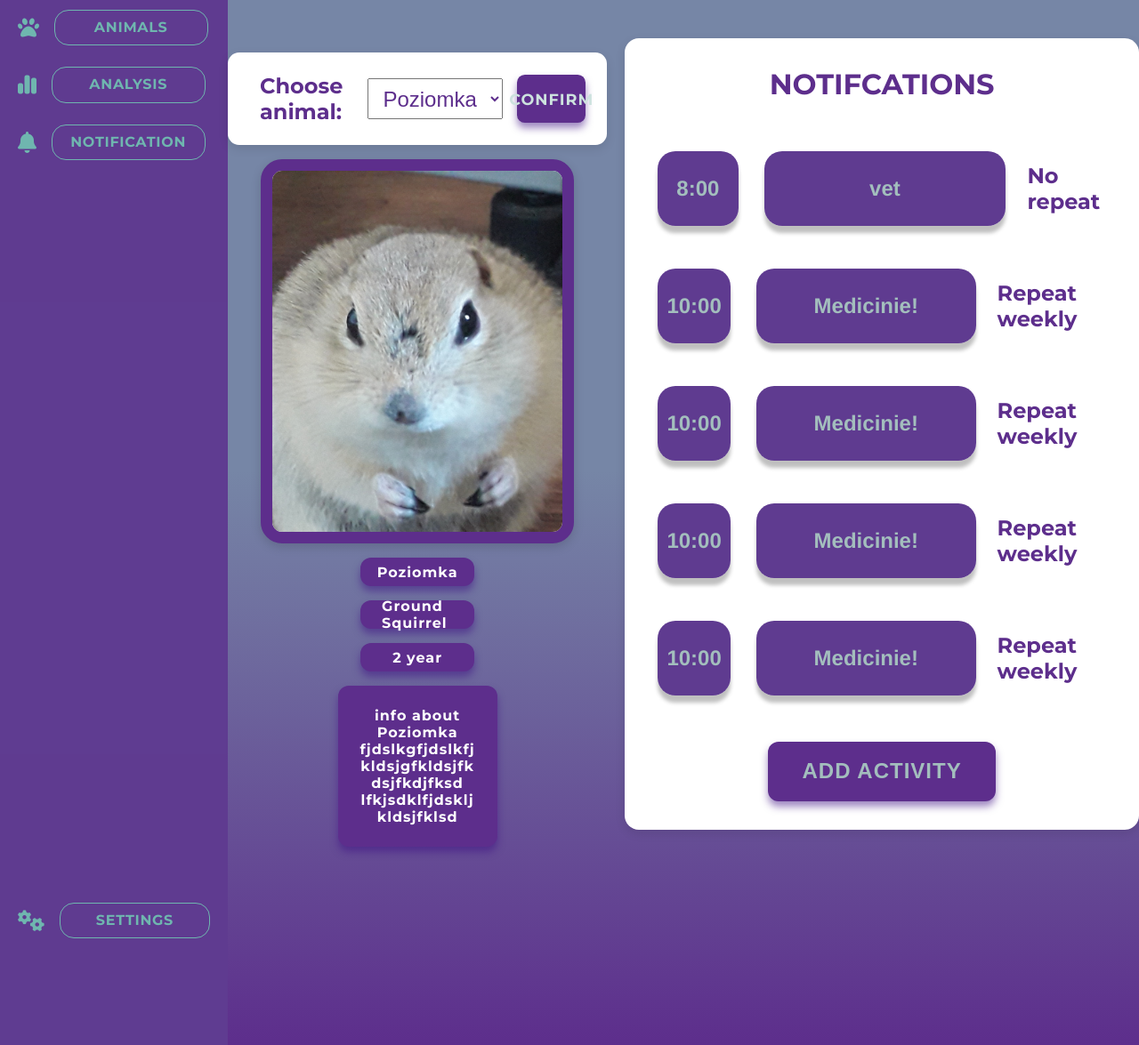
After one commit to julpol00/wdpai-2025, a PHP site: page /public/views/add_notification.html in a window 1280 px wide. The commit adds this page. Shown: the part 169-1344 px from the top of the page at 89% size. Run offline with PHP 8.4, Linux system fonts and the light colour scheme; some libraries are stand-ins or nearby versions.

Commit message:
Add page add_notifcations and add little chnages in pet_journal.css

```diff
--- /dev/null
+++ b/LAB01-KONFIGURACJA/public/css/add_notification.css
@@ -0,0 +1,69 @@
+
+.calendar-label{
+    color:  #5d2e8c;
+    font-family: 'Montserrat', sans-serif;
+    font-weight: bold;
+    font-size: 2em;
+}
+
+label {
+  display: flex;
+  color: #6fb6af;
+  flex-direction: column;
+  align-items: center;
+  font-size: 1em;
+  font-family: 'Montserrat', sans-serif;
+  cursor: pointer;
+  font-weight: bold;
+}
+
+label input[type="checkbox"] {
+  margin-bottom: 0.5em;
+  width: 3vw;
+  height: 3vh;
+}
+
+.repeat-info{
+    color:  #5d2e8c;
+    font-weight: bold;
+    font-size: 1.5em;
+}
+
+.select-section{
+  display: flex;
+  align-items: center;
+  font-family: 'Montserrat', sans-serif;
+  color:  #5d2e8c;
+  background-color: white;
+  gap: 1em;
+
+  padding: 1em 1.5em;
+  border-radius: 0.8em;
+  box-shadow: 0 4px 12px rgba(0, 0, 0, 0.1);
+}
+
+.animal-label {
+  font-size: 1.5em;
+  font-weight: bold;
+  color: #5d2e8c;
+}
+
+#animal {
+  font-size: 1.5em;
+  padding: 0.3em 0.5em;
+  color: #5d2e8c;
+}
+
+#confirm {
+  background-color: #5d2e8c;
+  color: #cde2de;
+  font-weight: bold;
+  font-size: 1.1em;
+  display: flex;
+  align-items: center;
+  justify-content: center;
+  width: 6vw;
+  height: 4vh;
+  border-radius: 0.5em;
+  cursor: pointer;
+}
--- a/LAB01-KONFIGURACJA/public/css/pet_journal.css
+++ b/LAB01-KONFIGURACJA/public/css/pet_journal.css
@@ -85,7 +85,7 @@
 
 
 .calendar-section {
-  max-width: 1000px;
+  max-width: 1250px;
   margin: 4em auto;
   padding: 2em;
   background-color: #fff;
@@ -163,6 +163,9 @@
   flex-direction: column;
   gap: 0em;
   margin-bottom: 1em;
+
+  max-height: 50vh; /* lub dowolna wysokość */
+  overflow-y: auto;
 }
 
 .note, .note-form {
@@ -288,3 +291,22 @@
   background-color: #5123a8;
   transform: translateY(-2px);
 }
+
+
+.notes-list::-webkit-scrollbar {
+  width: 8px;
+}
+
+.notes-list::-webkit-scrollbar-track {
+  background: #f1f1f1;
+  border-radius: 10px;
+}
+
+.notes-list::-webkit-scrollbar-thumb {
+  background: #5d2e8c;
+  border-radius: 10px;
+}
+
+.notes-list::-webkit-scrollbar-thumb:hover {
+  background: #5123a8;
+}
--- /dev/null
+++ b/LAB01-KONFIGURACJA/public/views/add_notification.html
@@ -0,0 +1,114 @@
+<!DOCTYPE html>
+<html lang="en">
+<head>
+    <meta charset="UTF-8">
+    <meta name="viewport" content="width=device-width, initial-scale=1.0">
+    <link rel="stylesheet" type="text/css" href="../css/style.css">
+    <link rel="stylesheet" type="text/css" href="../css/pet_journal.css">
+    <link rel="stylesheet" type="text/css" href="../css/add_notification.css">
+    <script src="https://kit.fontawesome.com/6c7c83f719.js" crossorigin="anonymous"></script>
+    <title>Add Notification</title>
+</head>
+<body>
+    <header>
+        <div class="logo-title">
+            <img src="../img/logo_2.svg" alt="Rodent Analytics logo">
+            <div class = "title-text">
+            <span class="rodent">RODENT</span>
+            <span class="analytics">ANALYTICS</span>
+            </div>
+        </div>
+    </header>
+    <div class="base-container">
+        <nav>
+            <ul>
+                <div class="menu-group">
+                <li><i class="fa-solid fa-paw"></i> <a href="#" class="button">ANIMALS</a> </li>
+                <li><i class="fa-solid fa-chart-simple"></i><a href="#" class="button">ANALYSIS</a> </li>
+                <li><i class="fa-solid fa-bell"></i> <a href="#" class="button">NOTIFICATION</a> </li>
+                </div>
+                <li class="bottom-item"><i class="fa-solid fa-gears"></i> <a href="#" class="button">SETTINGS</a> </li>
+            </ul>
+         </nav>
+        <main>
+                <div class="wrapper">
+                <div class="pet-profile">
+                    <div class="text-group">
+                     <div class="select-section">
+                    <label for="animal" id="animal">Choose animal:</label>
+                    <select id="animal" name="animal">
+                    <option value="Poziomka">Poziomka</option>
+                    <option value="Rufus">Rufus</option>
+                    <option value="Koko">Koko</option>
+                    </select>
+                    <div class="add-button" id="confirm">CONFIRM</div>
+                    </div>
+                    <div class="card">
+                    <img src="../img/uploads/suseł.jpg" alt="Poziomka" class="card-image" />
+                    </div>
+                    <div class="normal-text">Poziomka</div>
+                    <div class="normal-text">Ground Squirrel</div>
+                    <div class="normal-text">2 year</div>
+                    <div class="long-text">info about Poziomka fjdslkgfjdslkfjkldsjgfkldsjfkdsjfkdjfksd lfkjsdklfjdskljkldsjfklsd
+                    </div>
+                </div>
+                </div>
+
+                    <div class="calendar">
+                    <section class="calendar-section">
+                        <label for="calendar" class="calendar-label">NOTIFCATIONS</label>
+
+                        <div class="notes-section">
+                        <div class="notes-list">
+                            <div class="note">
+                            <div class="note-time">8:00</div>
+                            <div class="note-text">vet</div>
+                            <div class="repeat-info">No repeat</div>
+                            </div>
+                            <div class="note">
+                            <div class="note-time">10:00</div>
+                            <div class="note-text">Medicinie!</div>
+                            <div class="repeat-info">Repeat weekly</div>
+                            </div>
+                                                        <div class="note">
+                            <div class="note-time">10:00</div>
+                            <div class="note-text">Medicinie!</div>
+                            <div class="repeat-info">Repeat weekly</div>
+                            </div>
+
+                            <div class="note">
+                            <div class="note-time">10:00</div>
+                            <div class="note-text">Medicinie!</div>
+                            <div class="repeat-info">Repeat weekly</div>
+                            </div>
+                                                        <div class="note">
+                            <div class="note-time">10:00</div>
+                            <div class="note-text">Medicinie!</div>
+                            <div class="repeat-info">Repeat weekly</div>
+                            </div>
+                                                        <div class="note">
+                            <div class="note-time">10:00</div>
+                            <div class="note-text">Medicinie!</div>
+                            <div class="repeat-info">Repeat weekly</div>
+                            </div>
+
+                            <div class="note-form">
+                            <input type="time" class="input-time" required   value="00:00"/>
+                            <input type="text" class="note-input" placeholder="Add note..." required />
+                            <label><input type="checkbox" name="daily-repeat" value="daily repeat">Daily repeat</label>
+                            <label><input type="checkbox" name="weekly-repet" value="weekly repeat">Weekly repeat</label>
+                            </div>
+                        </div>
+                        <div class="add-button"> ADD ACTIVITY</div>
+                        </div>
+
+
+                    </section>
+                    </div>
+                 </div>
+                </div>
+    </main>
+    </div>
+
+</body>
+</html>
```
